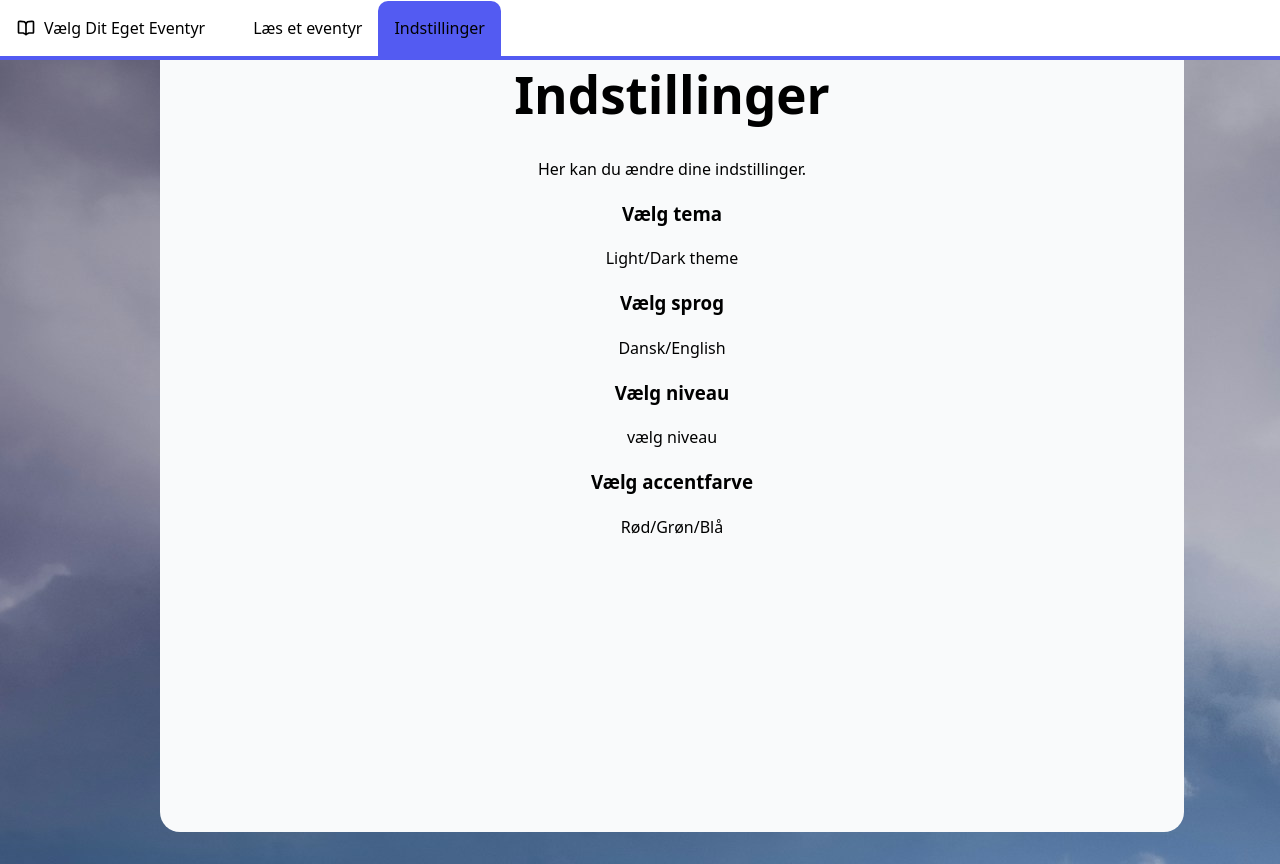
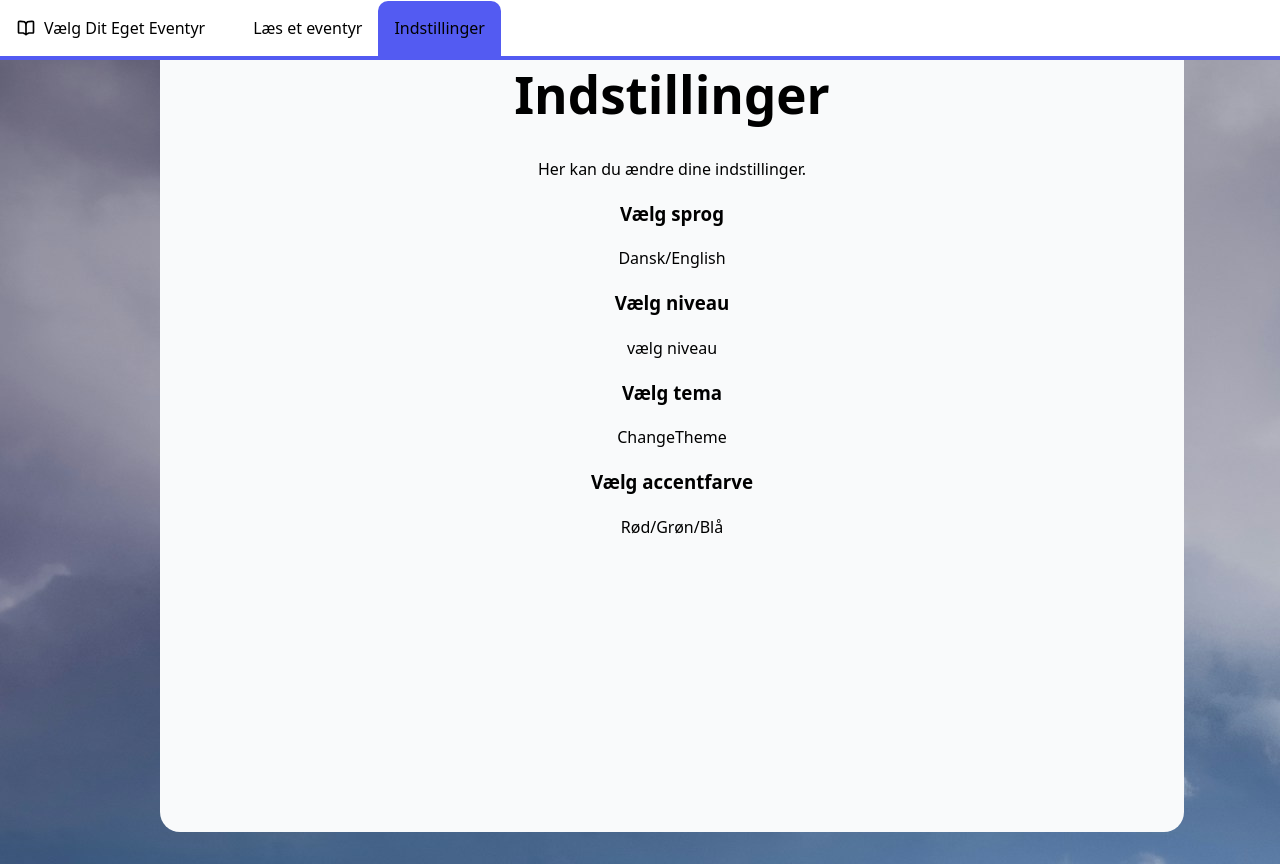
Before and after one commit to KaiSkjold/EventyrFE, a React (Vite) app: page /indstillinger in a window 1280 px wide. Shown: the top 864 px of the page. Built offline with nearby package versions, Linux system fonts and the light colour scheme.

Commit message:
added an empty change theme component

```diff
--- /dev/null
+++ b/src/components/ChangeThemeComponent/ChangeTheme.tsx
@@ -0,0 +1,8 @@
+
+const ChangeTheme = () => {
+  return (
+    <div>ChangeTheme</div>
+  )
+}
+
+export default ChangeTheme
--- a/src/pages/SettingsPage.tsx
+++ b/src/pages/SettingsPage.tsx
@@ -1,3 +1,4 @@
+import ChangeTheme from "../components/ChangeThemeComponent/ChangeTheme"
 
 const SettingsPage = () => {
   return (
@@ -5,14 +6,6 @@ const SettingsPage = () => {
         <div className="settingsHeader">
             <h1>Indstillinger</h1>
             <p>Her kan du ændre dine indstillinger.</p>
-        </div>
-
-        {/* Theme settings */}
-        <div className="themeSettings">
-            <h3>Vælg tema</h3>
-            <div className="themeOptions">
-                <p>Light/Dark theme</p>
-            </div>
         </div>
 
         {/* Language settings */}
@@ -31,6 +24,14 @@ const SettingsPage = () => {
             </div>
         </div>
 
+        {/* Theme settings */}
+        <div className="themeSettings">
+            <h3>Vælg tema</h3>
+            <div className="themeOptions">
+                <ChangeTheme />
+            </div>
+        </div>
+
         {/* Select accent color */}
         <div className="accentColorSettings">
             <h3>Vælg accentfarve</h3>
```
Also changed, not shown: src/components/ChangeThemeComponent/ChangeTheme.css (added).
